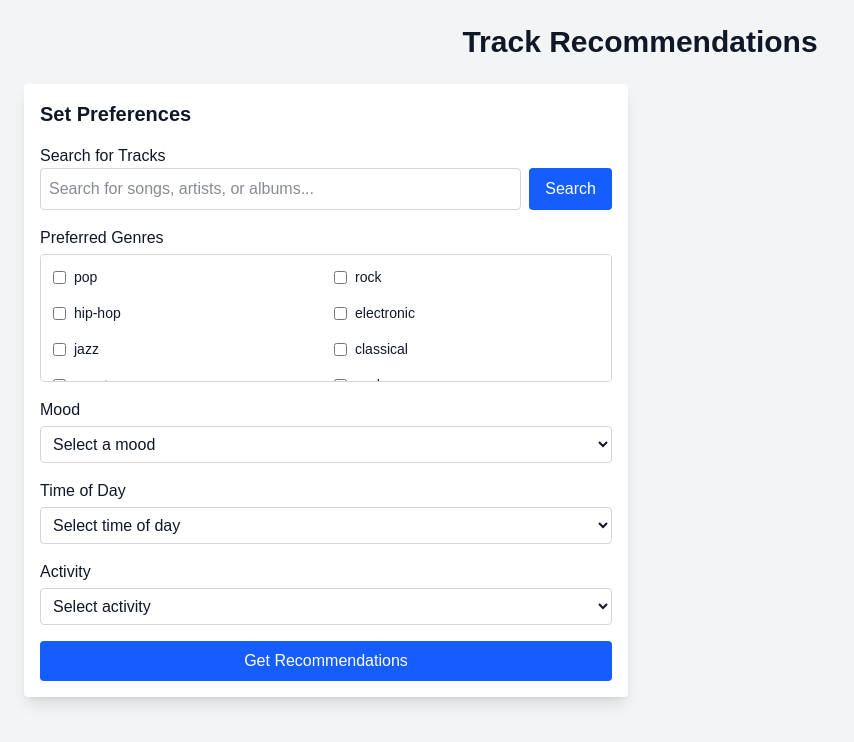
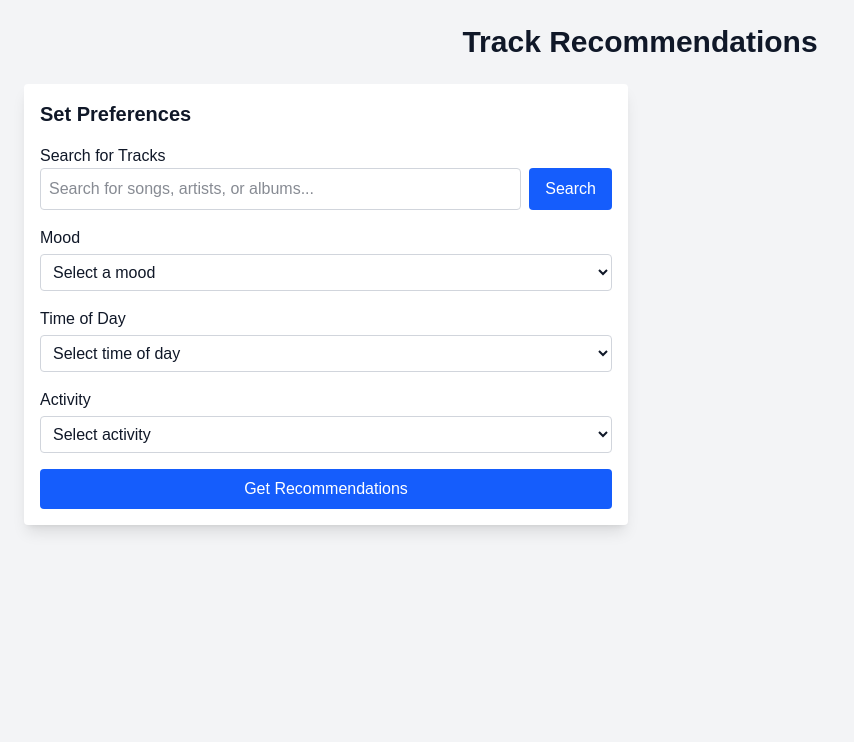
Before and after one commit to zayLatt25/NextTrack, a Next.js app: page / in a window 1280 px wide. Shown: the top 742 px of the page, without its empty margins (0-854 px from the left). Built offline with nearby package versions, Linux system fonts and the light colour scheme.

Commit message:
removed preferencesGenre

```diff
--- a/src/app/api/recommend/route.tsx
+++ b/src/app/api/recommend/route.tsx
@@ -30,7 +30,6 @@ type SpotifyTrack = {
 };
 
 type UserPreferences = {
-  preferredGenres: string[];
   mood?: string;
 };
 
@@ -111,11 +110,11 @@ function calculateMoodSimilarity(
 
 
 
-function scoreTrack(track: TrackMetadata, prefs: UserPreferences, selectedTracks?: SelectedTrack[]): number {
+function scoreTrack(track: TrackMetadata, prefs: UserPreferences, selectedTracks?: SelectedTrack[], extractedGenres?: string[]): number {
   let score = 0;
 
-  // 1. Genre match scoring (weight 3)
-  if (prefs.preferredGenres?.includes(track.genre)) {
+  // 1. Genre match scoring (weight 3) - using extracted genres
+  if (extractedGenres && extractedGenres.includes(track.genre)) {
     score += 3;
   }
 
@@ -188,6 +187,45 @@ function calculateTitleSimilarity(title1: string, title2: string): number {
   return commonWords.length / Math.max(words1.length, words2.length);
 }
 
+// Extract genres from selected tracks
+async function extractGenresFromTracks(accessToken: string, selectedTracks: SelectedTrack[]): Promise<string[]> {
+  const allGenres = new Set<string>();
+
+  for (const track of selectedTracks) {
+    try {
+      // Get artist metadata to extract genres
+      const artistId = track.artists[0]?.name; // We'll need to search for the artist ID
+      if (artistId) {
+        // Search for artist to get their ID
+        const artistSearchResponse = await fetch(
+          `https://api.spotify.com/v1/search?q=${encodeURIComponent(artistId)}&type=artist&limit=1`,
+          {
+            headers: {
+              Authorization: `Bearer ${accessToken}`,
+            },
+          }
+        );
+
+        if (artistSearchResponse.ok) {
+          const artistSearchData = await artistSearchResponse.json();
+          const artist = artistSearchData.artists?.items?.[0];
+
+          if (artist?.id) {
+            const artistMetadata = await fetchArtistMetadata(accessToken, artist.id);
+            if (artistMetadata?.genres) {
+              artistMetadata.genres.forEach((genre: string) => allGenres.add(genre));
+            }
+          }
+        }
+      }
+    } catch (error) {
+      console.warn(`Failed to extract genres for track ${track.name}:`, error);
+    }
+  }
+
+  return Array.from(allGenres);
+}
+
 export async function POST(req: Request) {
   const body = await req.json();
   const {
@@ -196,10 +234,9 @@ export async function POST(req: Request) {
   }: RecommendationRequest = body;
 
   // Validate input
-  if ((!preferences || !Array.isArray(preferences.preferredGenres) || preferences.preferredGenres.length === 0) &&
-      (!selectedTracks || selectedTracks.length === 0)) {
+  if (!selectedTracks || selectedTracks.length === 0) {
     return NextResponse.json(
-      { message: "Either preferred genres or selected tracks are required" },
+      { message: "Selected tracks are required" },
       { status: 400 }
     );
   }
@@ -210,29 +247,25 @@ export async function POST(req: Request) {
   try {
     const accessToken = await getSpotifyAccessToken(clientId, clientSecret);
 
+    // Extract genres from selected tracks
+    console.log('Extracting genres from selected tracks:', selectedTracks.length);
+    const extractedGenres = await extractGenresFromTracks(accessToken, selectedTracks);
+    console.log('Extracted genres:', extractedGenres);
+
     let searchQueries: string[] = [];
     let allTracks: SpotifyTrack[] = [];
 
-    if (selectedTracks && selectedTracks.length > 0) {
-      // Use selected tracks to find similar music
-      console.log('Using track-based search with selected tracks:', selectedTracks.length);
-
-      // Create search queries based on selected tracks
+    // Create search queries based on selected tracks and extracted genres
     const trackQueries = selectedTracks.map(track =>
       `${track.name} ${track.artists[0]?.name}`
     ).slice(0, 3);
 
-      // Add genre queries if available
-      const genreQueries = preferences.preferredGenres?.slice(0, 2) || [];
+    // Add extracted genre queries
+    const genreQueries = extractedGenres.slice(0, 3);
 
     searchQueries = [...trackQueries, ...genreQueries];
 
-      console.log('Search queries based on selected tracks:', searchQueries);
-    } else {
-      // Fallback to genre-based search
-      searchQueries = preferences.preferredGenres.slice(0, 3);
-      console.log('Using genre-based search:', searchQueries);
-    }
+    console.log('Search queries based on selected tracks and extracted genres:', searchQueries);
 
       // Fetch tracks from multiple queries
       const trackPromises = searchQueries.map(async (query, index) => {
@@ -273,13 +306,13 @@ export async function POST(req: Request) {
             album: track.album?.name,
           };
 
-          const score = scoreTrack(trackMetadata, preferences, selectedTracks);
+          const score = scoreTrack(trackMetadata, preferences, selectedTracks, extractedGenres);
 
           // Debug logging for first few tracks
           if (uniqueTracks.indexOf(track) < 3) {
             console.log(`Scoring track: "${trackMetadata.title}" by ${trackMetadata.artist}`);
             console.log(`  Genre: ${trackMetadata.genre}, Score: ${score}`);
-            console.log(`  User preferred genres: ${preferences.preferredGenres?.join(', ') || 'none'}`);
+            console.log(`  Extracted genres: ${extractedGenres?.join(', ') || 'none'}`);
             console.log(`  User mood: ${preferences.mood || 'none'}`);
           }
 
@@ -300,7 +333,7 @@ export async function POST(req: Request) {
             album: track.album?.name,
           };
 
-          const score = scoreTrack(trackMetadata, preferences, selectedTracks);
+          const score = scoreTrack(trackMetadata, preferences, selectedTracks, extractedGenres);
 
           return {
             track: trackMetadata,
@@ -336,10 +369,11 @@ export async function POST(req: Request) {
       {
         recommendations: uniqueRecommendations,
         evaluationMetrics,
-        searchStrategy: selectedTracks && selectedTracks.length > 0 ? 'track-based' : 'genre-based',
+        searchStrategy: 'track-based',
         searchQueries: searchQueries,
         totalTracksFound: uniqueTracks.length,
-        selectedTracksCount: selectedTracks?.length || 0
+        selectedTracksCount: selectedTracks?.length || 0,
+        extractedGenres: extractedGenres
       },
       { status: 200 }
     );
@@ -427,7 +461,7 @@ export async function GET(req: Request) {
   return NextResponse.json({
     message: "NextTrack Recommendation API",
     endpoints: {
-      "POST /api/recommend": "Get music recommendations based on selected tracks and genre preferences",
+      "POST /api/recommend": "Get music recommendations based on selected tracks (genres auto-extracted)",
       "GET /api/recommend?action=evaluate": "Get evaluation metrics and test data"
     },
     example: {
@@ -441,7 +475,6 @@ export async function GET(req: Request) {
         }
       ],
       preferences: {
-        preferredGenres: ["pop", "rock"],
         mood: "happy"
       },
       context: {
--- a/src/app/page.tsx
+++ b/src/app/page.tsx
@@ -1,7 +1,6 @@
 "use client";
 
 import { useState } from "react";
-import preferences from "@/data/preferences.json";
 
 // TypeScript interfaces for type safety
 interface TrackMetadata {
@@ -39,7 +38,6 @@ interface APIResponse {
 
 export default function Home() {
   const [recommendations, setRecommendations] = useState<Recommendation[]>([]);
-  const [preferredGenres, setPreferredGenres] = useState<string[]>([]);
   const [mood, setMood] = useState<string | undefined>();
   const [timeOfDay, setTimeOfDay] = useState<string | undefined>();
   const [activity, setActivity] = useState<string | undefined>();
@@ -67,9 +65,17 @@ export default function Home() {
     external_urls: { spotify: string };
   }>>([]);
 
+  // Available moods for the dropdown
+  const availableMoods = [
+    "happy",
+    "sad",
+    "energetic",
+    "calm"
+  ];
+
   const getRecommendations = async () => {
-    if (preferredGenres.length === 0 && selectedTracks.length === 0) {
-      setErrorMessage("Please select at least one genre or add some tracks for recommendations.");
+    if (selectedTracks.length === 0) {
+      setErrorMessage("Please add some tracks for recommendations.");
       return;
     }
 
@@ -90,7 +96,6 @@ export default function Home() {
             popularity: track.popularity
           })),
           preferences: {
-            preferredGenres: preferredGenres,
             mood: mood || undefined,
           },
           context: {
@@ -206,50 +211,6 @@ export default function Home() {
           </div>
           <div className="mb-4">
             <label className="block text-md font-medium text-gray-900">
-              Preferred Genres
-            </label>
-            <div className="mt-1">
-              <div className="grid grid-cols-2 gap-2 max-h-32 overflow-y-auto border border-gray-300 rounded p-2 bg-white">
-                {preferences.genres.map((genre) => (
-                  <label key={genre} className="flex items-center space-x-2 cursor-pointer hover:bg-gray-50 p-1 rounded">
-                    <input
-                      type="checkbox"
-                      value={genre}
-                      checked={preferredGenres.includes(genre)}
-                      onChange={(e) => {
-                        if (e.target.checked) {
-                          setPreferredGenres([...preferredGenres, genre]);
-                        } else {
-                          setPreferredGenres(preferredGenres.filter(g => g !== genre));
-                        }
-                      }}
-                      className="rounded border-gray-300 text-blue-600 focus:ring-blue-500"
-                    />
-                    <span className="text-sm text-gray-900">{genre}</span>
-                  </label>
-                ))}
-              </div>
-              {preferredGenres.length > 0 && (
-                <div className="mt-2 flex items-center justify-between">
-                  <div>
-                    <span className="text-sm text-gray-600">Selected: </span>
-                    <span className="text-sm text-blue-600 font-medium">
-                      {preferredGenres.join(', ')}
-                    </span>
-                  </div>
-                  <button
-                    type="button"
-                    onClick={() => setPreferredGenres([])}
-                    className="text-xs text-red-600 hover:text-red-800 underline"
-                  >
-                    Clear All
-                  </button>
-                </div>
-              )}
-            </div>
-          </div>
-          <div className="mb-4">
-            <label className="block text-md font-medium text-gray-900">
               Mood
             </label>
             <select
@@ -257,7 +218,7 @@ export default function Home() {
               onChange={(e) => setMood(e.target.value || undefined)}
             >
               <option value="">Select a mood</option>
-              {preferences.moods.map((mood) => (
+              {availableMoods.map((mood) => (
                 <option key={mood} value={mood}>
                   {mood}
                 </option>
```
Lines whose indentation alone changed are shown as unchanged.
